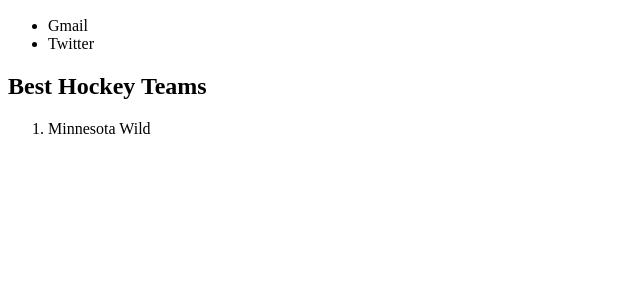
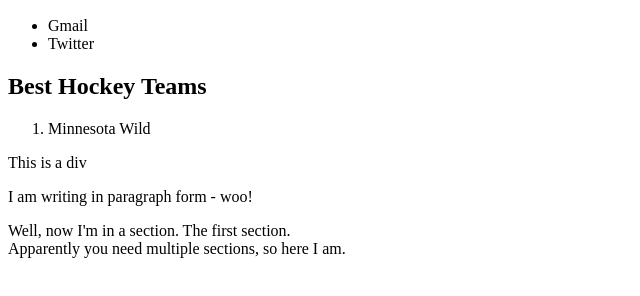
Before and after one commit to katfoley16/katfoley1616.github.io, a plain HTML site: page index.html in a window 1280 px wide. Shown: the part 110-406 px from the top of the page, without its empty margins (0-640 px from the left). Drawn offline with Linux system fonts and the light colour scheme.

Commit message:
Update index.html

```diff
--- a/index.html
+++ b/index.html
@@ -14,6 +14,19 @@
      <ol>
        <li>Minnesota Wild</li>
     </ol>
-
+      <div>
+        This is a div
+    </div>
+    <p>
+      I am writing in paragraph form - woo!
+    </p>
+    <article>
+    <section>
+      Well, now I'm in a section. The first section.
+    </section>
+    <section>
+      Apparently you need multiple sections, so here I am.
+    </section>
+    </article>
   </body>
 </html>
```
